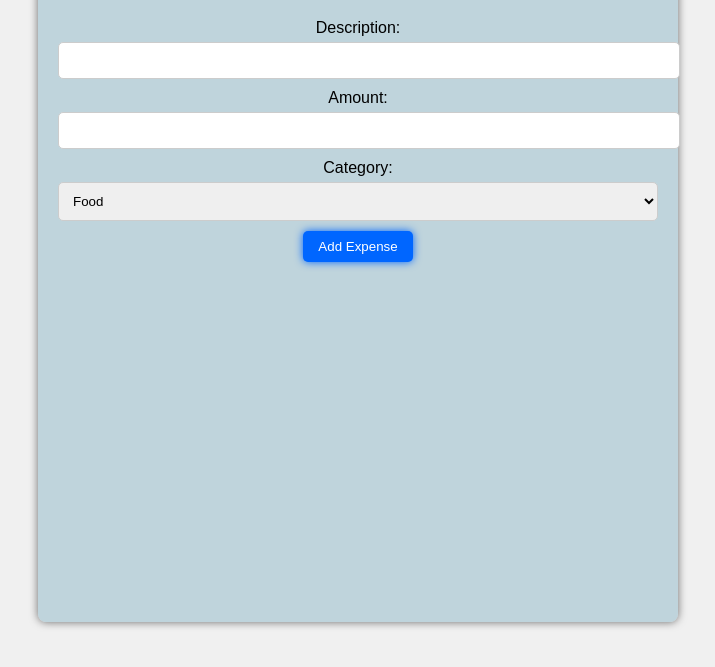
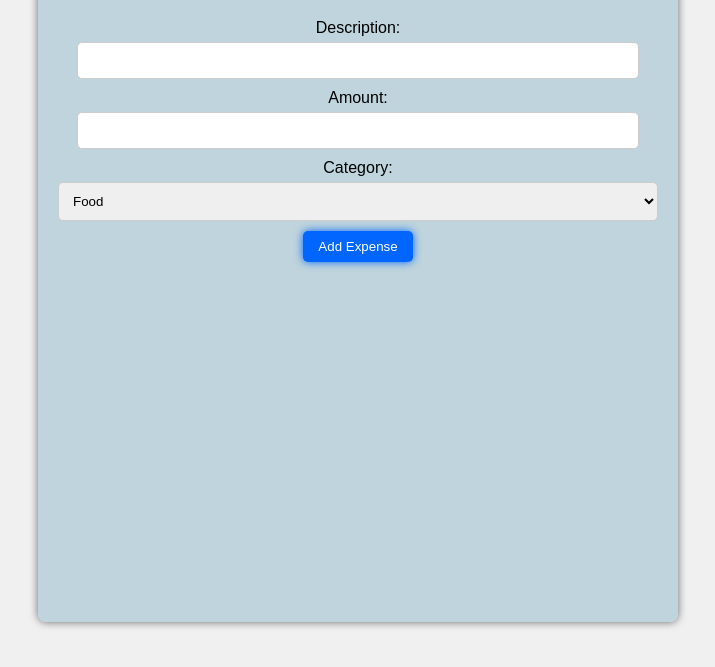
Before and after one commit to iamujjawalkumar/Expanse-Tracker, a plain HTML site: page index.html in a window 1280 px wide. Shown: the part 119-786 px from the top of the page, without its empty margins (282-997 px from the left). Drawn offline with Linux system fonts and the light colour scheme.

Commit message:
Update style.css

```diff
--- a/style.css
+++ b/style.css
@@ -27,6 +27,10 @@ body {
     margin-bottom: 5px;
   }
 
+  #description,#amount {
+    width: 90%;
+  }
+
   input,
   select {
     width: 100%;
```
